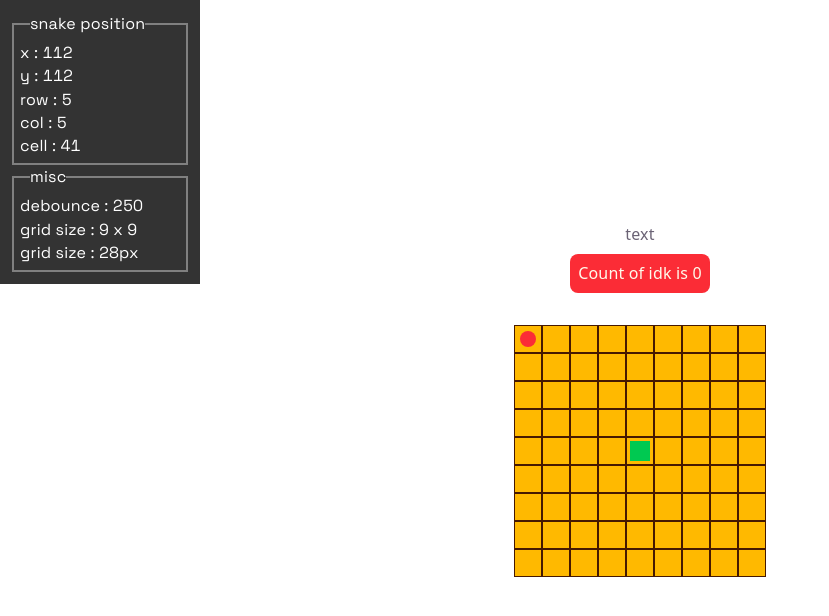
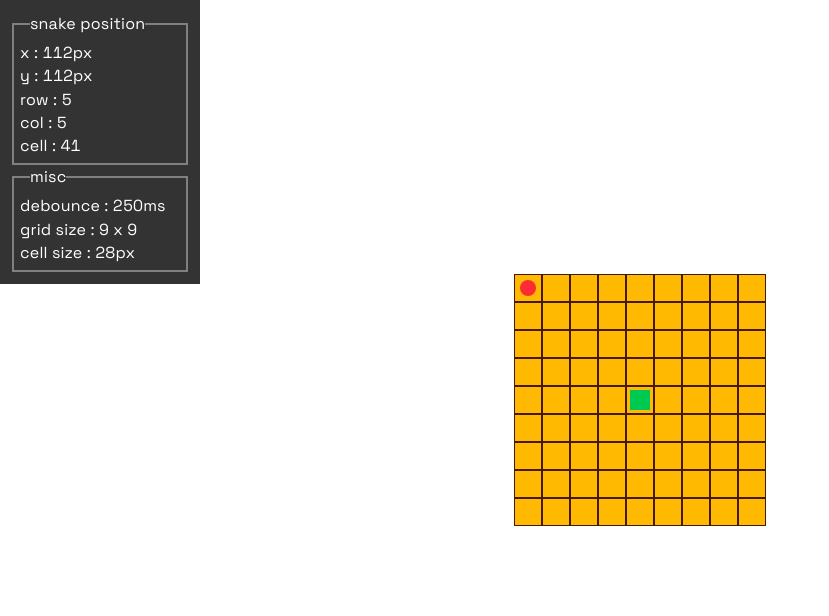
Before and after one commit to BigBadBodyPillow/svelte-snake, a Svelte app: page / in a window 1280 px wide. Shown: the top 616 px of the page, without its empty margins (0-829 px from the left). Built offline with nearby package versions, Linux system fonts and the light colour scheme.

Commit message:
refacorr

```diff
--- a/src/App.svelte
+++ b/src/App.svelte
@@ -1,34 +1,39 @@
 <script lang="ts">
-  // import svelteLogo from './assets/svelte.svg'
-  // import viteLogo from './assets/vite.svg'
-  // import heroImg from './assets/hero.png'
-  import Counter from './components/Counter.svelte'
-  import type { SnakePositionType } from './types'
+  import { onMount } from 'svelte'
+  import type { SnakePositionType, Direction, Cell, DebugElement, GameElement } from './types'
 
-  let snakePostion: SnakePositionType = $state([0, 0])
+  let snakePosition: SnakePositionType = $state([0, 0])
 
-  const dimensions: number = 9
+  const dimensions = 9
   const cellWidth = 28 /* px */
   const debounceDelay = 250 // ms
   const defaultRow = 5
   const defaultCol = 5
-  let allCells: number[][] = []
 
-  let board: HTMLElement
-  let snake: HTMLElement
-  let apple: HTMLElement
+  const cells: Cell[] = Array.from({ length: dimensions ** 2 }, (_, index) => ({
+    id: index,
+    row: Math.floor(index / dimensions) + 1,
+    col: (index % dimensions) + 1
+  }))
 
-  let snakeXElement: HTMLParagraphElement //for debug
-  let snakeYElement: HTMLParagraphElement //for debug
-  let headRowElement: HTMLParagraphElement //for debug
-  let headColElement: HTMLParagraphElement //for debug
-  let cellElement: HTMLParagraphElement //for debug
+  // game elements
+  let board: GameElement = null
+  let snake: GameElement = null
+  let apple: GameElement = null
 
-  const lastMoveTime = new Map<string, number>()
+  //for debug
+  let snakeXElement: DebugElement = null
+  let snakeYElement: DebugElement = null
+  let headRowElement: DebugElement = null
+  let headColElement: DebugElement = null
+  let cellElement: DebugElement = null
 
-  const canMove = (direction: string): boolean => {
+  const lastMoveTime: Map<Direction, number> = new Map()
+
+  const canMove = (direction: Direction): boolean => {
     const now = Date.now()
     const lastTime = lastMoveTime.get(direction) ?? 0
+
     if (now - lastTime >= debounceDelay) {
       lastMoveTime.set(direction, now)
       return true
@@ -36,19 +41,14 @@
     return false
   }
 
-  const setBoardDimensions = (dimension: number) => {
-    board.style.gridTemplateColumns = `repeat(${dimension}, minmax(0, 1fr))`
+  const setBoardDimensions = () => {
+    if (!board) return
+    board.style.gridTemplateColumns = `repeat(${dimensions}, minmax(0, 1fr))`
   }
 
-  // when window is loa1ded
-  $effect(() => {
-    setBoardDimensions(dimensions)
-    setDefaultCell(defaultRow, defaultCol)
-  })
-
   const getCurrentCell = () => {
-    const col = Math.floor(snakePostion[0] / cellWidth) + 1
-    const rowFromBottom = Math.floor(snakePostion[1] / cellWidth) + 1
+    const col = Math.floor(snakePosition[0] / cellWidth) + 1
+    const rowFromBottom = Math.floor(snakePosition[1] / cellWidth) + 1
     const row = dimensions - rowFromBottom + 1
     const index = (row - 1) * dimensions + col
 
@@ -56,50 +56,55 @@
   }
 
   const setDefaultCell = (row: number, col: number) => {
-    if (row < 1 || row > dimensions || col < 1 || col > dimensions) {
-      return
-    }
+    if (row < 1 || row > dimensions || col < 1 || col > dimensions) return
 
     const x = (col - 1) * cellWidth
     const y = (dimensions - row) * cellWidth
+    snakePosition = [x, y]
 
-    snakePostion = [x, y]
+    if (snake) {
       snake.style.left = `${x}px`
       snake.style.bottom = `${y}px`
     }
+  }
 
-  const calculateMove = (stepX: number, stepY: number) => {
-    const max = (dimensions - 1) * cellWidth // it starts in 1 so max is 224 - 28 or 7x28 = 196
-
+  const calculateMove = (stepX: number, stepY: number): SnakePositionType => {
+    const max = (dimensions - 1) * cellWidth
     const moveX = stepX * cellWidth
     const moveY = stepY * cellWidth
 
-    // limit movement to be between row / col 0 - 8
-    const newX = Math.min(Math.max(snakePostion[0] + moveX, 0), max)
-    const newY = Math.min(Math.max(snakePostion[1] + moveY, 0), max)
+    // limit movement to be between row / col, 0 - 8
+    const newX = Math.min(Math.max(snakePosition[0] + moveX, 0), max)
+    const newY = Math.min(Math.max(snakePosition[1] + moveY, 0), max)
 
     return [newX, newY]
   }
 
   const move = (stepX: number, stepY: number) => {
     const [x, y] = calculateMove(stepX, stepY)
+    snakePosition = [x, y]
 
-    snakePostion = [x, y]
+    if (snake) {
       snake.style.left = `${x}px`
       snake.style.bottom = `${y}px`
     }
+  }
 
   const moveRight = () => {
-    if (canMove('RIGHT')) move(1, 0)
+    // if (canMove('RIGHT')) move(1, 0)
+    canMove('RIGHT') ? move(1, 0) : null
   }
   const moveLeft = () => {
-    if (canMove('LEFT')) move(-1, 0)
+    // if (canMove('LEFT')) move(-1, 0)
+    canMove('LEFT') ? move(-1, 0) : null
   }
   const moveUp = () => {
-    if (canMove('UP')) move(0, 1)
+    // if (canMove('UP')) move(0, 1)
+    canMove('UP') ? move(0, 1) : null
   }
   const moveDown = () => {
-    if (canMove('DOWN')) move(0, -1)
+    // if (canMove('DOWN')) move(0, -1)
+    canMove('DOWN') ? move(0, -1) : null
   }
 
   const handleMove = (event: KeyboardEvent) => {
@@ -144,19 +149,15 @@
     positionLegend.style.marginLeft = '10px'
 
     snakeXElement = document.createElement('p')
-    snakeXElement.textContent = `x : ${snakePostion[0]}`
-
+    // snakeXElement.textContent = `x : ${snakePosition[0]}`
     snakeYElement = document.createElement('p')
-    snakeYElement.textContent = `y : ${snakePostion[1]}`
-
+    // snakeYElement.textContent = `y : ${snakePosition[1]}`
     headRowElement = document.createElement('p')
-    headRowElement.textContent = `row : ${getCurrentCell().row}`
-
+    // headRowElement.textContent = `row : ${getCurrentCell().row}`
     headColElement = document.createElement('p')
-    headColElement.textContent = `col : ${getCurrentCell().col}`
-
+    // headColElement.textContent = `col : ${getCurrentCell().col}`
     cellElement = document.createElement('p')
-    cellElement.textContent = `cell : ${getCurrentCell().index}`
+    // cellElement.textContent = `cell : ${getCurrentCell().index}`
 
     const miscFieldset = document.createElement('fieldset')
     miscFieldset.style.border = '2px solid gray'
@@ -170,10 +171,10 @@
     gridSize.textContent = `grid size : ${dimensions} x ${dimensions}`
 
     const cellSize = document.createElement('p')
-    cellSize.textContent = `grid size : ${cellWidth}px`
+    cellSize.textContent = `cell size : ${cellWidth}px`
 
     const debounceDelayElement = document.createElement('p')
-    debounceDelayElement.textContent = `debounce : ${debounceDelay}`
+    debounceDelayElement.textContent = `debounce : ${debounceDelay}ms`
 
     document.body.appendChild(newDiv)
     newDiv.appendChild(positionFieldset)
@@ -191,31 +192,24 @@
     miscFieldset.appendChild(cellSize)
   }
 
-  drawDebug()
+  const updateDebug = () => {
+    if (!snakeXElement || !snakeYElement || !headRowElement || !headColElement || !cellElement) {
+      return
+    }
 
-  const updateDebug = () => {
-    snakeXElement.textContent = `x : ${snakePostion[0]}`
-    snakeYElement.textContent = `y : ${snakePostion[1]}`
+    snakeXElement.textContent = `x : ${snakePosition[0]}px`
+    snakeYElement.textContent = `y : ${snakePosition[1]}px`
     const { row, col, index } = getCurrentCell()
     headRowElement.textContent = `row : ${row}`
     headColElement.textContent = `col : ${col}`
     cellElement.textContent = `cell : ${index}`
   }
 
-  const getArrayOfCells = () => {
-    const cells = document.getElementsByClassName('cell')
-
-    Array.from(cells).forEach((cell) => {
-      if (cell instanceof HTMLElement) {
-        const row = cell.dataset.row
-        const col = cell.dataset.col
-
-        allCells.push([Number(row), Number(col)])
-      }
-    })
-  }
-  $effect(() => {
-    getArrayOfCells()
+  onMount(() => {
+    setBoardDimensions()
+    setDefaultCell(defaultRow, defaultCol)
+    drawDebug()
+    updateDebug()
   })
 
   $effect(() => {
@@ -224,23 +218,19 @@
 </script>
 
 <svelte:window onkeypress={handleMove} />
-<main class="flex flex-col items-center justify-center gap-8 h-screen p-2.5">
-  <div class=" flex flex-col items-center gap-2">
-    <h1>text</h1>
-    <Counter class="bg-red-500 p-2 rounded-lg text-amber-50" label="idk" />
-  </div>
 
 <!-- prettier-ignore -->
+<main class="flex flex-col items-center justify-center gap-8 h-screen p-2.5">
   <div class="board grid relative" bind:this={board} draggable="false">
-      <!-- x by x grid -->
-      {#each {length: dimensions ** 2} as _, i }
-        <div class="cell w-7 h-7 bg-amber-400 border border-amber-950 hover:scale-90 hover:bg-amber-500 transition-all duration-50 select-none"
-        data-row={`${Math.floor(i / dimensions) + 1}`} // e.g cell 10(counting from 1) x is 9 / 8 + 1 not count remainder = 2
-        data-col={`${(i % dimensions) + 1}`} // e.g cell 10(counting from 1) y is 9 % 8 + 1 = 2 so 10:[x=2,y=2]
+    {#each cells as cell}
+      <div
+        class="cell h-7 w-7 select-none border border-amber-950 bg-amber-400 transition-all duration-50 hover:scale-90 hover:bg-amber-500"
+        data-row={cell.row}
+        data-col={cell.col}
       ></div>
     {/each}
 
-      <div class="snake bg-green-500 w-5 h-5 absolute m-1 pointer-events-none" bind:this={snake}></div>
-      <div class="apple bg-red-500 rounded-full w-4 h-4 absolute m-1.5 pointer-events-none" bind:this={apple}></div>
+    <div class="snake absolute z-10 m-1 h-5 w-5 bg-green-500 pointer-events-none" bind:this={snake}></div>
+    <div class="apple absolute z-9 m-1.5 h-4 w-4 rounded-full bg-red-500 pointer-events-none" bind:this={apple}></div>
   </div>
 </main>
--- a/src/components/Counter.svelte
+++ /dev/null
@@ -1,12 +0,0 @@
-<script >
-const {class: className = "", label = ""} = $props()
-
-  let count= $state(0)
-  const increment = () => {
-    count += 1
-  }
-</script>
-
-<button type="button" class="counter  cursor-pointer hover:scale-[0.95] {className} " onclick={increment}>
-  Count of {label? label : "something"} is {count}
-</button>
```
Also changed, not shown: src/types.ts (+12 -1 lines). Lines whose indentation alone changed are shown as unchanged.
